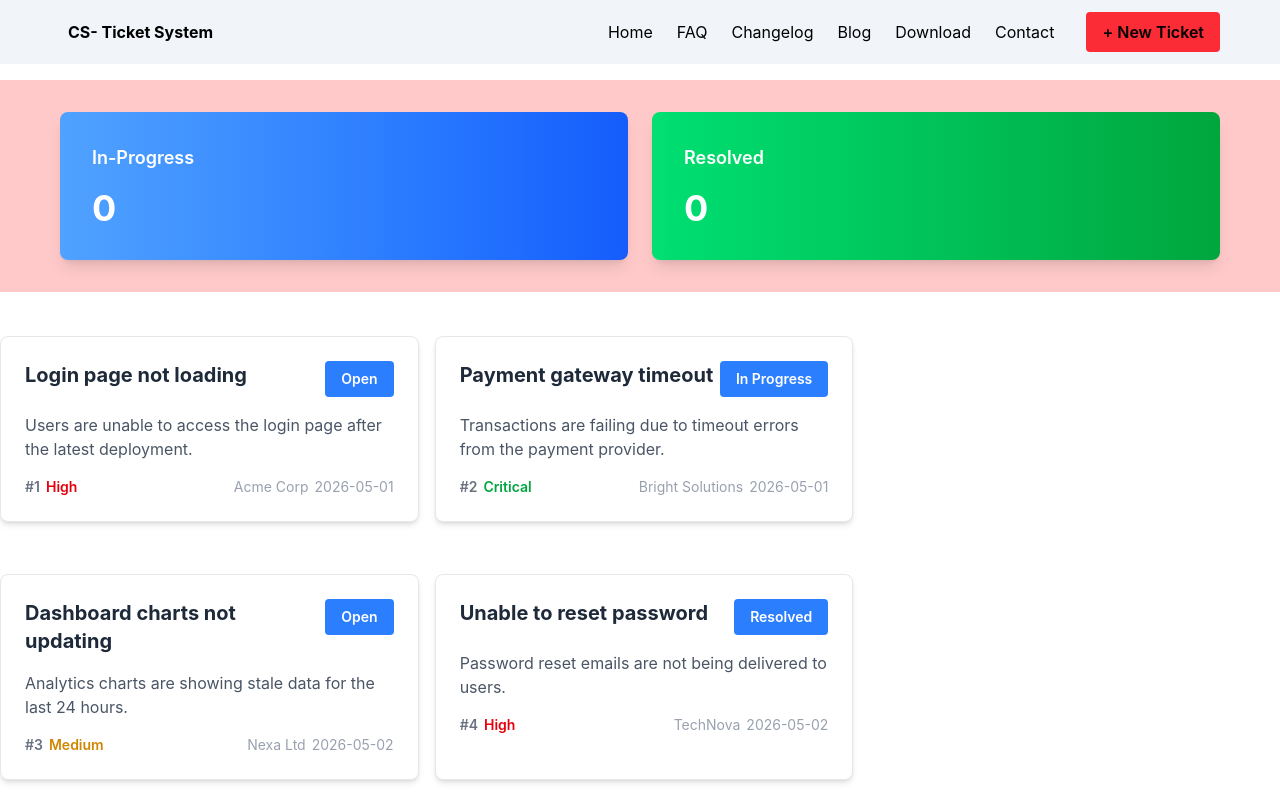
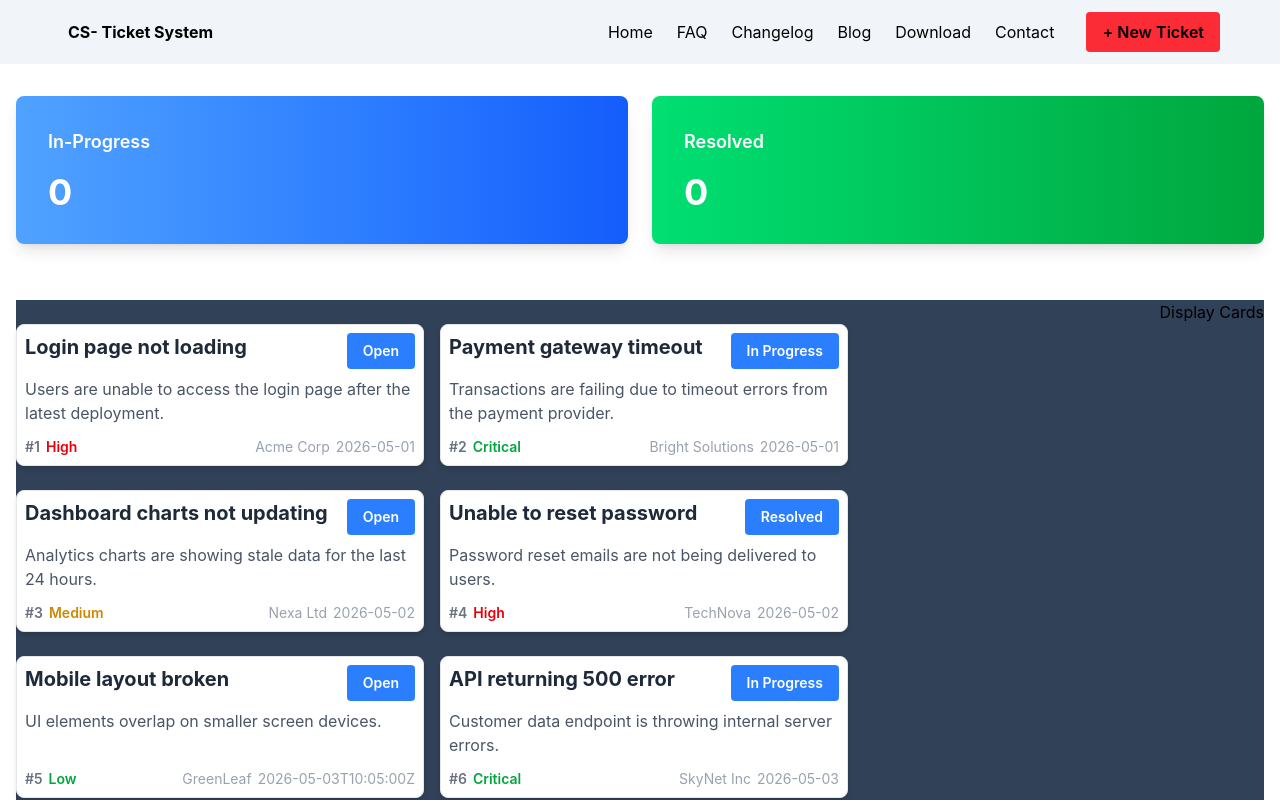
Before and after one commit to MirajMalik/Customer-Support-Zone, a React (Vite) app: page / in a window 1280 px wide. Shown: the top 800 px of the page. Built offline with nearby package versions, Linux system fonts and the light colour scheme.

Commit message:
cards design fixed

```diff
--- a/src/App.jsx
+++ b/src/App.jsx
@@ -16,11 +16,15 @@ function App() {
   return (
     <div className='min-h-screen'>
       <Navbar/>
-      <CounterCard />
 
-      <Suspense fallback = {<span className=" flex items-center justify-center mx-auto">Loading..</span>}>
-         <Tickets ticketsPromise = {ticketsPromise}/>
-      </Suspense>
+      <div className="max-w-7xl mx-auto px-4 pt-16">
+        <CounterCard />
+
+        <Suspense fallback = {<span className=" flex items-center justify-center mx-auto">Loading..</span>}>
+          <Tickets ticketsPromise = {ticketsPromise}/>
+        </Suspense>
+      </div>
+
 
 
     </div>
--- a/src/components/CounterCard/CounterCard.jsx
+++ b/src/components/CounterCard/CounterCard.jsx
@@ -10,7 +10,7 @@ const CounterCard = () => {
     ];
 
     return (
-        <div className="px-15 py-8 mt-20 bg-red-200">
+        <div className="py-8">
             <div className="grid grid-cols-2 gap-6">
                 {cards.map((card, index) => (
                     <div
--- a/src/components/Tickets/Tickets.jsx
+++ b/src/components/Tickets/Tickets.jsx
@@ -4,11 +4,12 @@ import TicketsCard from "./TicketsCard";
 
 const Tickets = ({ ticketsPromise}) => {
     const ticketsData = use(ticketsPromise);
-    console.log(ticketsData);
+    // console.log(ticketsData);
 
     return (
-        <div className="grid grid-cols-2 gap-4 w-2/3 pt-6 ">
-            {ticketsData.length > 0 ? (
+        <div className="flex justify-between gap-4 w-full mt-6 bg-slate-700">
+           <div className="grid grid-cols-2 gap-4 mt-6 w-2/3">
+                {ticketsData.length > 0 ? (
                 ticketsData.map((ticket) => (
                     <TicketsCard key={ticket.id} ticket = {ticket} />
                 ))
@@ -17,6 +18,10 @@ const Tickets = ({ ticketsPromise}) => {
                     <p className="text-xl font-semibold text-gray-400">🔍 No tickets found</p>
                 </div>
             )}
+           </div>
+           <div>
+                <h2>Display Cards</h2>
+           </div>
         </div>
     )
 };
--- a/src/components/Tickets/TicketsCard.jsx
+++ b/src/components/Tickets/TicketsCard.jsx
@@ -2,17 +2,17 @@
 
 const TicketsCard = ({ticket}) => {
     return (
-        <div className="bg-white border border-gray-200 rounded-lg shadow-md p-6 mb-4 mt-5">
-            <div className="flex justify-between items-start mb-4">
+        <div className="bg-white flex flex-col border border-gray-200 rounded-lg shadow-md p-2 mb-2">
+            <div className="flex justify-between items-start mb-2">
                 <h3 className="text-xl font-bold text-gray-800">{ticket.title}</h3>
                 <button className="bg-blue-500 hover:bg-blue-600 text-white px-4 py-2 rounded font-semibold text-sm">
                     {ticket.status || "Open"}
                 </button>
             </div>
 
-            <p className="text-gray-600 mb-4">{ticket.description}</p>
+            <p className="text-gray-600 mb-3">{ticket.description}</p>
 
-            <div className="flex justify-between gap-6 text-sm">
+            <div className="flex mt-auto justify-between text-sm">
                 <div className="flex justify-between gap-1.5 text-sm">
                     <p className="text-gray-500 font-semibold">#{ticket.id}</p>
                     <p className={`font-semibold ${
@@ -24,7 +24,7 @@ const TicketsCard = ({ticket}) => {
                     </p>
                 </div>
 
-                <div className="flex justify-between gap-1.5 text-sm">
+                <div className="flex justify-between items-end gap-1.5 text-sm">
                     <p className="text-gray-400">{ticket.customer}</p>
                     <p className="text-gray-400">{ticket.createdAt}</p>
                 </div>
```
